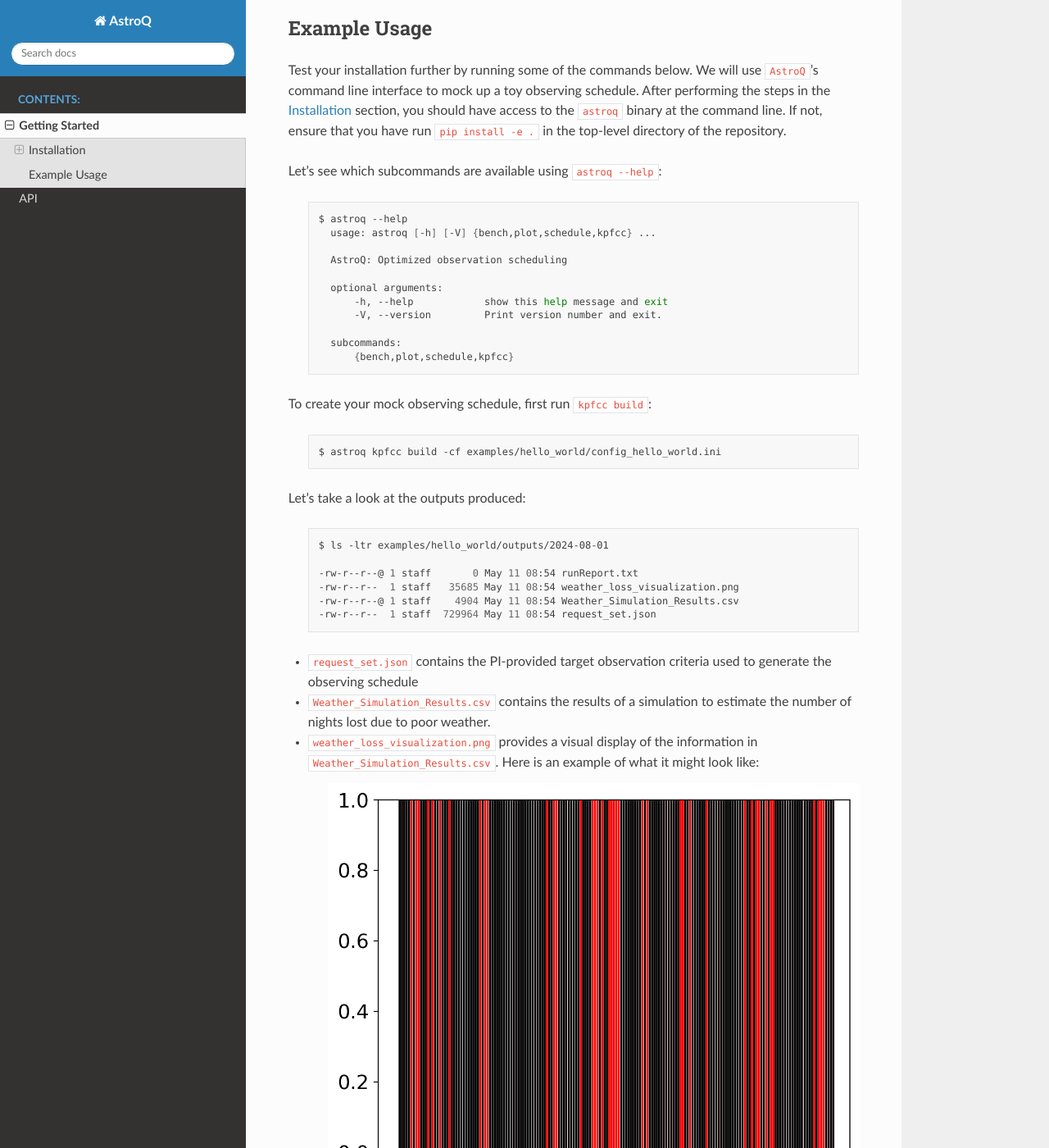
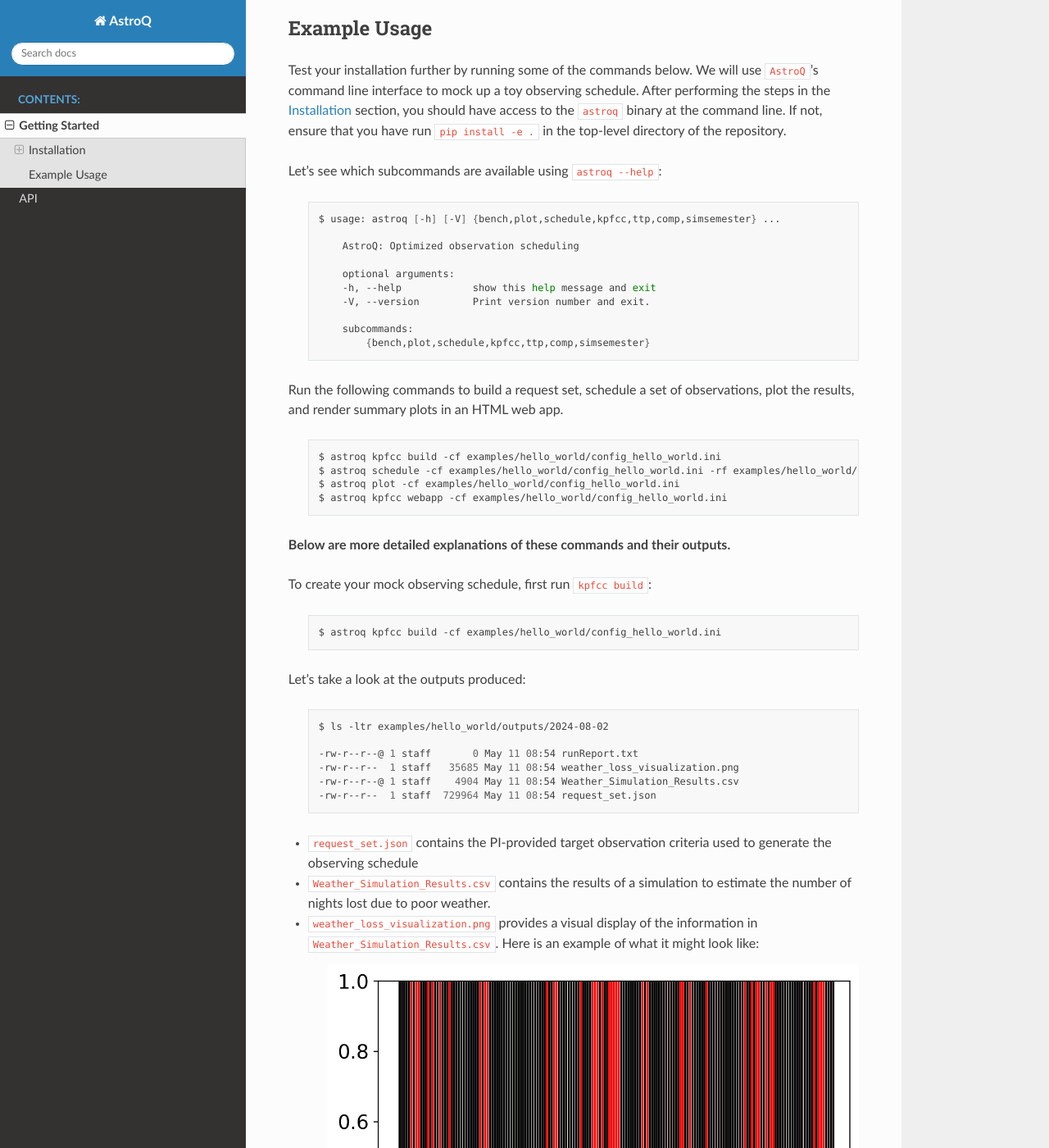
Before and after one commit to jluby127/AstroQ, a Sphinx documentation site: the page built from docs/getting_started.rst, in a window 1280 px wide and 1400 px high, scrolled down 1652 px. Shown: the whole window at 82% size. Built offline with Sphinx 7.4.7 and the Read the Docs theme 3.1.0, drawn with Linux system fonts in a browser that asks for light colours; some of the changed text lies outside the part shown.

Commit message:
Small documentation changes

```diff
--- a/docs/getting_started.rst
+++ b/docs/getting_started.rst
@@ -89,18 +89,31 @@
 
     .. code-block:: bash
 
-        $ astroq --help
-          usage: astroq [-h] [-V] {bench,plot,schedule,kpfcc} ...
 
-          AstroQ: Optimized observation scheduling
+        $ usage: astroq [-h] [-V] {bench,plot,schedule,kpfcc,ttp,comp,simsemester} ...
 
-          optional arguments:
-              -h, --help            show this help message and exit
-              -V, --version         Print version number and exit.
+            AstroQ: Optimized observation scheduling
 
-          subcommands:
-              {bench,plot,schedule,kpfcc}
+            optional arguments:
+            -h, --help            show this help message and exit
+            -V, --version         Print version number and exit.
 
+            subcommands:
+                {bench,plot,schedule,kpfcc,ttp,comp,simsemester}
+
+
+Run the following commands to build a request set, schedule a set of observations,
+plot the results, and render summary plots in an HTML web app.
+
+    .. code-block:: bash
+
+        $ astroq kpfcc build -cf examples/hello_world/config_hello_world.ini
+        $ astroq schedule -cf examples/hello_world/config_hello_world.ini -rf examples/hello_world/outputs/2024-08-02/request_set.json
+        $ astroq plot -cf examples/hello_world/config_hello_world.ini
+        $ astroq kpfcc webapp -cf examples/hello_world/config_hello_world.ini
+
+
+**Below are more detailed explanations of these commands and their outputs.**
 
 To create your mock observing schedule, first run ``kpfcc build``:
 
@@ -112,7 +125,7 @@
 
     .. code-block:: bash
 
-        $ ls -ltr examples/hello_world/outputs/2024-08-01
+        $ ls -ltr examples/hello_world/outputs/2024-08-02
 
         -rw-r--r--@ 1 staff       0 May 11 08:54 runReport.txt
         -rw-r--r--  1 staff   35685 May 11 08:54 weather_loss_visualization.png
@@ -130,7 +143,7 @@
 
     .. code-block:: bash
 
-        $ astroq schedule -cf examples/hello_world/config_hello_world.ini -rf examples/hello_world/outputs/2024-08-01/request_set.json
+        $ astroq schedule -cf examples/hello_world/config_hello_world.ini -rf examples/hello_world/outputs/2024-08-02/request_set.json
 
 
 Here are the new files in ``examples/hello_world/outputs/2024-08-01``:
```
Also changed, not shown: test_sample.py (+13 -10 lines).
